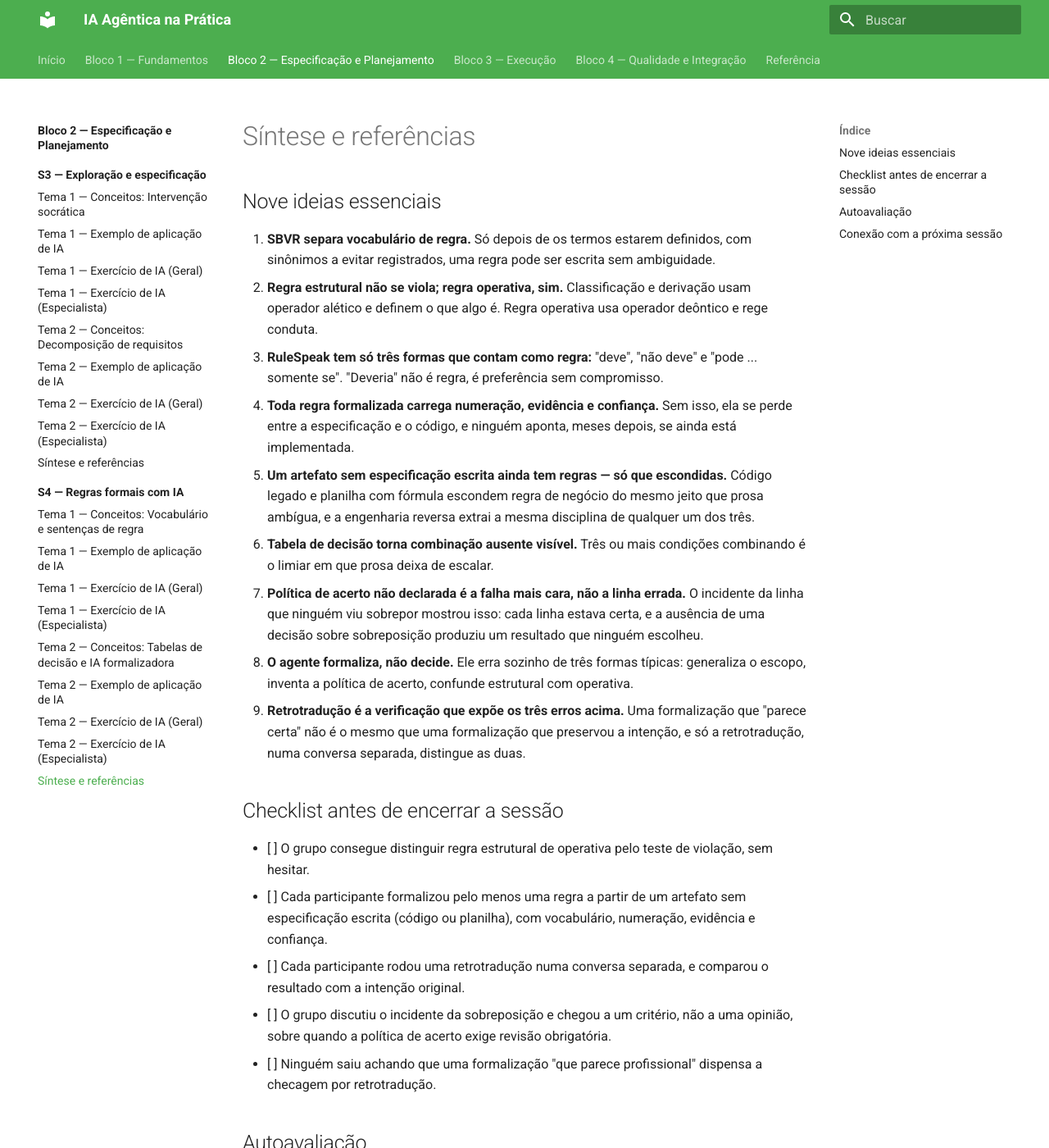
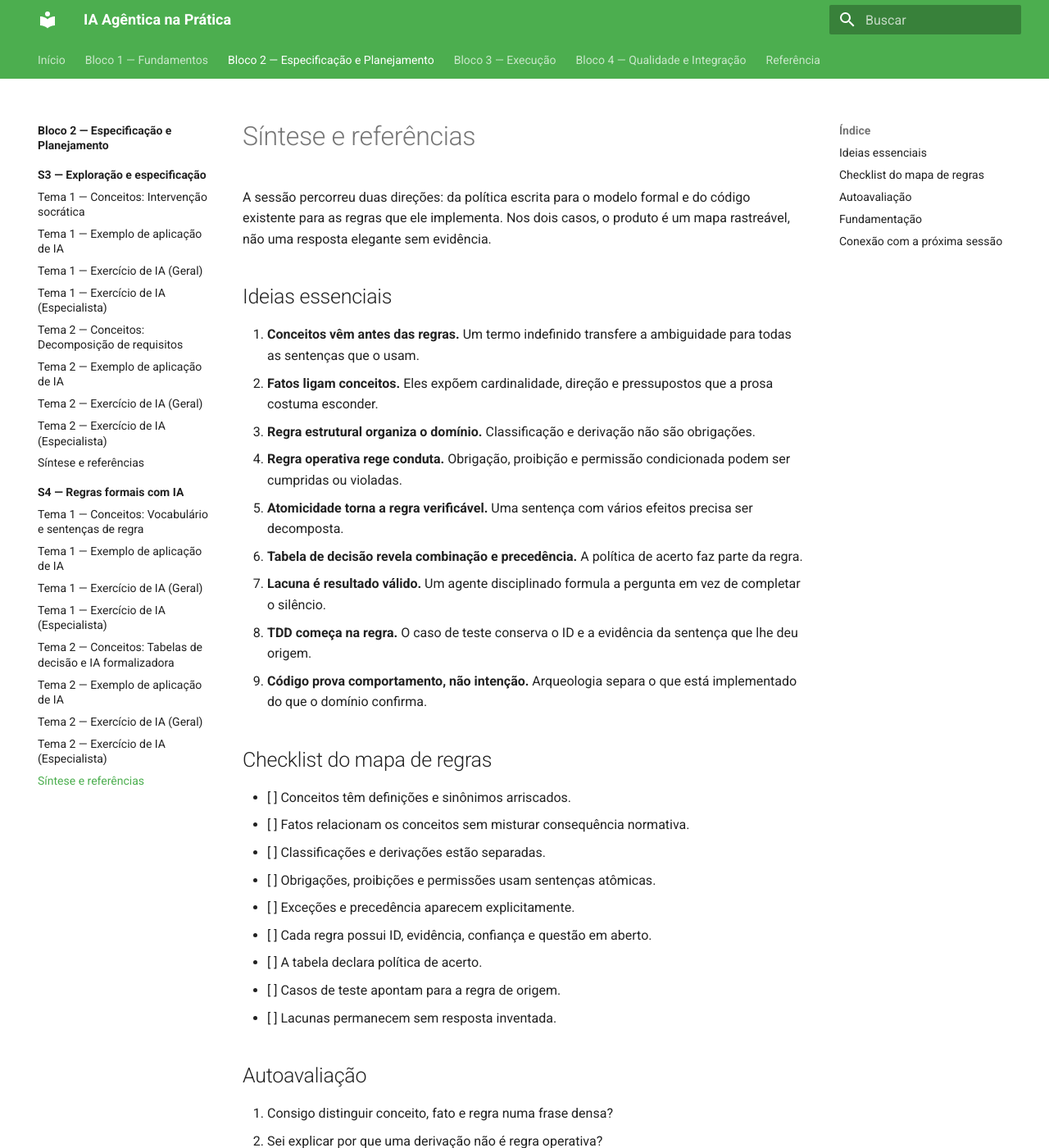
Before and after one commit to arkhibr/workshops-ia-agentica, an MkDocs documentation site: the page built from docs/sessao-04-regras-formais-com-ia/sintese-e-referencias.md, in a window 1280 px wide and 1400 px high. Shown: the whole window at 82% size. Built offline with MkDocs 1.6.1 and Material for MkDocs 9.7.7, drawn with Linux system fonts in a browser that asks for light colours; some of the changed text lies outside the part shown.

```diff
--- a/docs/sessao-04-regras-formais-com-ia/sintese-e-referencias.md
+++ b/docs/sessao-04-regras-formais-com-ia/sintese-e-referencias.md
@@ -1,36 +1,51 @@
 # Síntese e referências
 
-## Nove ideias essenciais
+A sessão percorreu duas direções: da política escrita para o modelo formal e do código existente para as regras que ele implementa. Nos dois casos, o produto é um mapa rastreável, não uma resposta elegante sem evidência.
 
-1. **SBVR separa vocabulário de regra.** Só depois de os termos estarem definidos, com sinônimos a evitar registrados, uma regra pode ser escrita sem ambiguidade.
-2. **Regra estrutural não se viola; regra operativa, sim.** Classificação e derivação usam operador alético e definem o que algo é. Regra operativa usa operador deôntico e rege conduta.
-3. **RuleSpeak tem só três formas que contam como regra:** "deve", "não deve" e "pode ... somente se". "Deveria" não é regra, é preferência sem compromisso.
-4. **Toda regra formalizada carrega numeração, evidência e confiança.** Sem isso, ela se perde entre a especificação e o código, e ninguém aponta, meses depois, se ainda está implementada.
-5. **Um artefato sem especificação escrita ainda tem regras — só que escondidas.** Código legado e planilha com fórmula escondem regra de negócio do mesmo jeito que prosa ambígua, e a engenharia reversa extrai a mesma disciplina de qualquer um dos três.
-6. **Tabela de decisão torna combinação ausente visível.** Três ou mais condições combinando é o limiar em que prosa deixa de escalar.
-7. **Política de acerto não declarada é a falha mais cara, não a linha errada.** O incidente da linha que ninguém viu sobrepor mostrou isso: cada linha estava certa, e a ausência de uma decisão sobre sobreposição produziu um resultado que ninguém escolheu.
-8. **O agente formaliza, não decide.** Ele erra sozinho de três formas típicas: generaliza o escopo, inventa a política de acerto, confunde estrutural com operativa.
-9. **Retrotradução é a verificação que expõe os três erros acima.** Uma formalização que "parece certa" não é o mesmo que uma formalização que preservou a intenção, e só a retrotradução, numa conversa separada, distingue as duas.
+## Ideias essenciais
 
-## Checklist antes de encerrar a sessão
+1. **Conceitos vêm antes das regras.** Um termo indefinido transfere a ambiguidade para todas as sentenças que o usam.
+2. **Fatos ligam conceitos.** Eles expõem cardinalidade, direção e pressupostos que a prosa costuma esconder.
+3. **Regra estrutural organiza o domínio.** Classificação e derivação não são obrigações.
+4. **Regra operativa rege conduta.** Obrigação, proibição e permissão condicionada podem ser cumpridas ou violadas.
+5. **Atomicidade torna a regra verificável.** Uma sentença com vários efeitos precisa ser decomposta.
+6. **Tabela de decisão revela combinação e precedência.** A política de acerto faz parte da regra.
+7. **Lacuna é resultado válido.** Um agente disciplinado formula a pergunta em vez de completar o silêncio.
+8. **TDD começa na regra.** O caso de teste conserva o ID e a evidência da sentença que lhe deu origem.
+9. **Código prova comportamento, não intenção.** Arqueologia separa o que está implementado do que o domínio confirma.
 
-- [ ] O grupo consegue distinguir regra estrutural de operativa pelo teste de violação, sem hesitar.
-- [ ] Cada participante formalizou pelo menos uma regra a partir de um artefato sem especificação escrita (código ou planilha), com vocabulário, numeração, evidência e confiança.
-- [ ] Cada participante rodou uma retrotradução numa conversa separada, e comparou o resultado com a intenção original.
-- [ ] O grupo discutiu o incidente da sobreposição e chegou a um critério, não a uma opinião, sobre quando a política de acerto exige revisão obrigatória.
-- [ ] Ninguém saiu achando que uma formalização "que parece profissional" dispensa a checagem por retrotradução.
+## Checklist do mapa de regras
+
+- [ ] Conceitos têm definições e sinônimos arriscados.
+- [ ] Fatos relacionam os conceitos sem misturar consequência normativa.
+- [ ] Classificações e derivações estão separadas.
+- [ ] Obrigações, proibições e permissões usam sentenças atômicas.
+- [ ] Exceções e precedência aparecem explicitamente.
+- [ ] Cada regra possui ID, evidência, confiança e questão em aberto.
+- [ ] A tabela declara política de acerto.
+- [ ] Casos de teste apontam para a regra de origem.
+- [ ] Lacunas permanecem sem resposta inventada.
 
 ## Autoavaliação
 
-1. Consigo distinguir, numa regra que recebi, se ela é estrutural (classificação ou derivação) ou operativa, pelo teste de violação?
-2. Sei escolher, entre "deve", "não deve" e "pode ... somente se", a forma certa para uma regra do meu domínio?
-3. Consigo extrair regras de negócio de um código legado ou de uma planilha sem especificação, sem parafrasear a estrutura do artefato?
-4. Diante de uma tabela de decisão com mais de uma dimensão, sei declarar a política de acerto antes de alguém implementar?
+1. Consigo distinguir conceito, fato e regra numa frase densa?
+2. Sei explicar por que uma derivação não é regra operativa?
+3. Consigo transformar uma exceção distante em precedência explícita?
+4. Sei recusar um resultado esperado quando a fonte não o determina?
+5. Consigo citar as linhas de SQL que sustentam uma regra recuperada?
 
-Se duas ou mais respostas forem "ainda não", releia [Vocabulário e sentenças de regra](vocabulario-e-sentencas-conceitos.md) e [Tabelas de decisão e IA como formalizadora](tabelas-de-decisao-conceitos.md) antes da Sessão 5.
+Se duas respostas forem “ainda não”, refaça o ninho de IRPF usando o prompt-base e compare sua decomposição com as seis etapas do exemplo.
 
-Todas as fontes citadas nesta sessão, com URL e resumo, estão reunidas na [bibliografia do curso](../referencia/bibliografia.md).
+## Fundamentação
+
+- **OMG — SBVR 1.5.** Vocabulário, tipos de fato, regras estruturais e regras operativas.
+- **OMG — DMN 1.5.** Tabelas de decisão e políticas de acerto.
+- **Ronald G. Ross — RuleSpeak.** Formas controladas para sentenças de regra.
+- **Lei Complementar nº 214/2025, texto compilado.** Arts. 112 a 124 sobre devolução personalizada de IBS e CBS, com alterações posteriores.
+- **Receita Federal — Principais marcos regulatórios.** Contexto oficial da implantação da reforma da tributação do consumo.
+
+As referências completas e seus links estão na [bibliografia do curso](../referencia/bibliografia.md).
 
 ## Conexão com a próxima sessão
 
-A Sessão 5 assume que o time já sabe formalizar uma regra de negócio em vocabulário controlado, com evidência e confiança declaradas. Ela aprofunda a decomposição: como fatiar uma regra ou uma funcionalidade formalizada em tarefas executáveis por um agente, uma de cada vez, sem perder a rastreabilidade até a regra que a originou.
+A Sessão 5 recebe regras menores, identificadas e testáveis. O próximo passo é decompor a entrega em tarefas que preservem a rastreabilidade até o mapa produzido aqui.
```
Also changed, not shown: docs/referencia/bibliografia.md (+22 -0 lines), docs/sessao-04-regras-formais-com-ia/regras-formais-exercicio-especialista.md (added, +86 -0 lines), docs/sessao-04-regras-formais-com-ia/regras-formais-exercicio-geral.md (added, +87 -0 lines).
